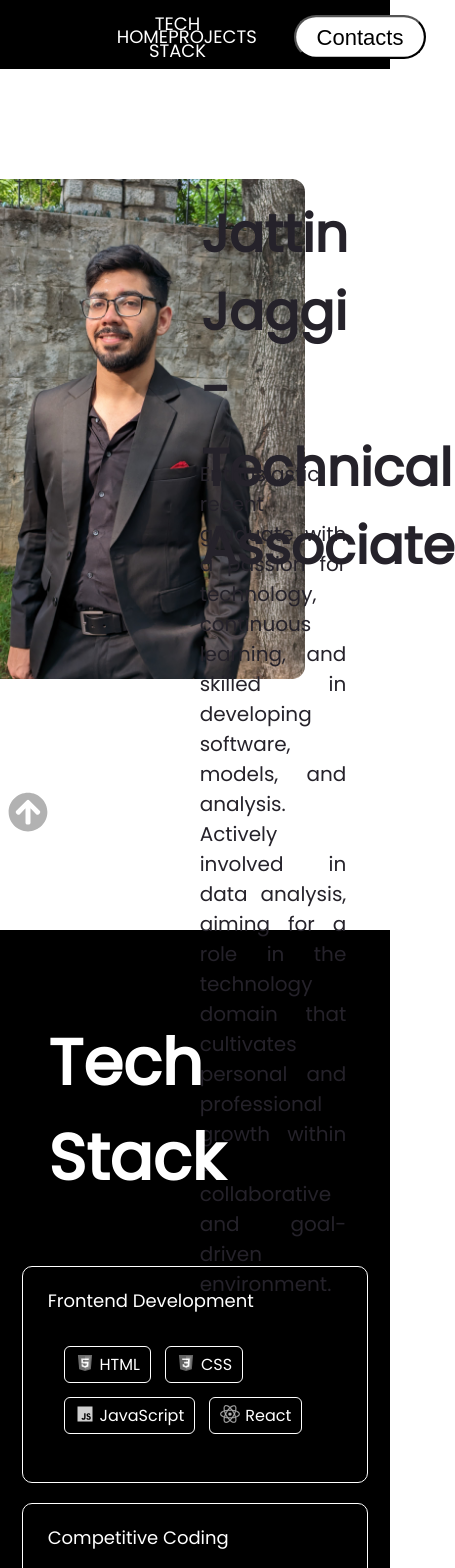
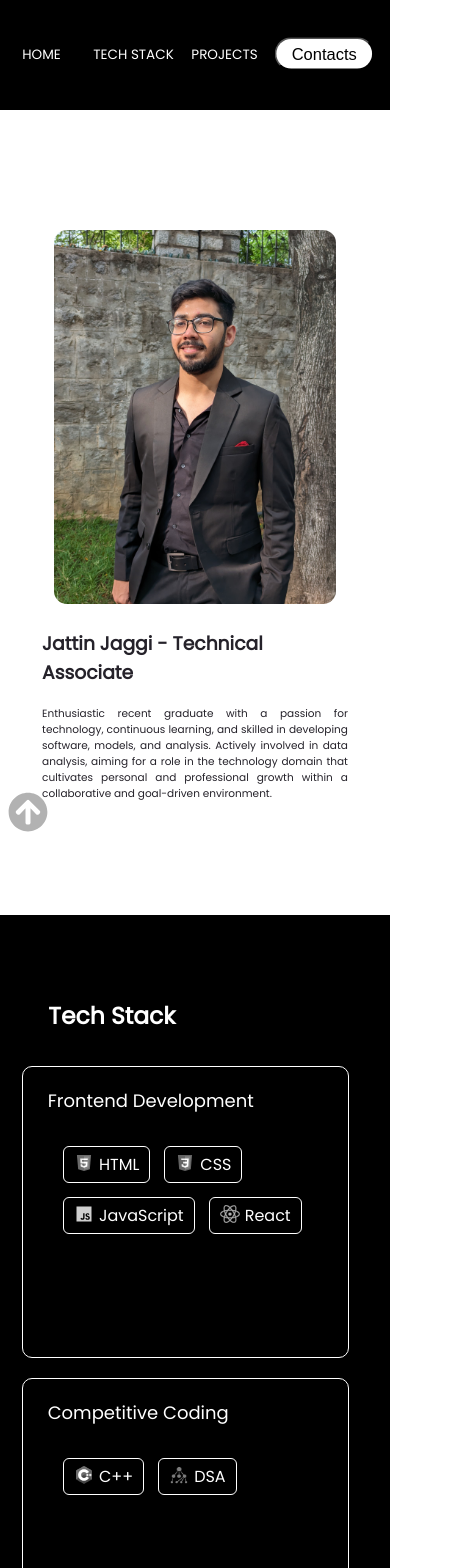
Before and after one commit to J4tt1n/portfolio, a React (Create React App) app: page / in a window 390 px wide. Shown: the top 1568 px of the page, 455 px wide, since content can reach past the window. Built offline with nearby package versions, Linux system fonts and the light colour scheme.

Commit message:
added responsive pages

```diff
--- a/public/index.html
+++ b/public/index.html
@@ -6,7 +6,7 @@
     <link rel="preconnect" href="https://fonts.googleapis.com">
     <link rel="preconnect" href="https://fonts.gstatic.com" crossorigin>
     <link href="https://fonts.googleapis.com/css2?family=Poppins&display=swap" rel="stylesheet">
-    <meta name="viewport" content="width=device-width, initial-scale=1" />
+    <meta name="viewport" content="width=device-width, initial-scale=1.0" />
     <meta name="theme-color" content="#000000" />
     <meta
       name="description"
--- a/src/App.css
+++ b/src/App.css
@@ -1,6 +1,6 @@
-/* ::-webkit-scrollbar {
+::-webkit-scrollbar {
   width: 10px;
-} */
+}
 
 body {
   margin: 0;
@@ -24,17 +24,15 @@ code {
 }
 
 .main-container {
-  padding: 10vh 10vw;
+  padding: 13vh 10vw;
   font-family: 'Poppins', sans-serif;
-  height: 82vh;
+  /* height: 82vh; */
 }
 
 .profile-container {
-
   display:grid;
-  grid-template-columns: 50% 50%;
-  grid-template-rows: 300px 250px;
-
+  grid-template-columns: 40% 60%;
+  grid-template-rows: 250px 300px;
 }
 
 .pp {
@@ -43,6 +41,12 @@ code {
   display: flex;
   justify-content: center;
   align-items: center ;
+}
+
+@media screen and (max-width: 1200px) {
+  .profile-container {
+    grid-template-rows: 300px 250px;
+  }
 }
 
 .name {
@@ -60,15 +64,75 @@ code {
   font-size: 20px;
   text-align: justify;
 }
+@media screen and (min-width: 1200px) {
+  .text {
+    font-size: 20px;
+  }
+}
 
+@media screen and (min-width: 1500px) {
+  .text {
+    font-size: 25px;
+  }
+}
+
+@media screen and (min-width: 2000px) {
+  .text {
+    font-size: 28px;
+  }
+}
 .textbutton {
   margin: 3vh 1vw;
 }
 
 .photo {
-  width: 375px;
-  height: 500px;
+  max-width: 95%;
+  max-height: 95%;
   border-radius: 13px;
+}
+
+
+@media screen and (max-width: 860px) {
+  .main-container {
+    padding: 13vh 5vw;
+  }
+
+  .profile-container {
+    grid-template-rows: auto auto;
+  }
+  .name {
+    font-size:2.4vw;
+  }
+  .text {
+    font-size:2.7vw;
+  }
+
+}
+
+@media screen and (max-width: 600px) {
+  .main-container {
+    padding: 13vh 10vw;
+    /* height: 110vh; */
+  }
+  .profile-container {
+    grid-template-columns: 100%;
+    grid-template-rows: auto auto auto;
+  }
+
+  .pp {
+    grid-column: 1/2;
+    grid-row: 1/2;
+  }
+  .name {
+    grid-column: 1/2;
+    grid-row: 2/3;
+    margin: 1%;
+  }
+  .text {
+    grid-column: 1/2;
+    grid-row: 3/4;
+    margin: 1%;
+  }
 }
 
 .button {
@@ -186,8 +250,16 @@ code {
 .container {
   display: grid;
   grid-template-columns: 25% 25% 25% 25%;
-  grid-template-rows: 56vh;
+  grid-template-rows: auto;
   font-size: 16px;
+}
+
+.main-container-4 {
+  padding: 8vh 3vw;
+  font-family: 'Poppins', sans-serif;
+  background-color: black;
+  color: white;
+  /* height: 92vh; */
 }
 
 .project-1 {
@@ -207,18 +279,21 @@ code {
 }
 
 .project-title {
-  font-size: 19px;
+  font-size: 1.3vw;
   height: 13vh;
 }
 
 .project-date {
   text-align: right;
+  font-size: 1.25vw;
 }
 
 
 .project-content {
-  font-size: 16px;
+  font-size: 1.06vw;
   text-align: justify;
+  max-width: 45vh;
+  margin-bottom: 3vw;
 }
 
 .project-extra {
@@ -229,16 +304,152 @@ code {
   left: 2vw;
 }
 
+.project-card-content {
+  height: auto;
+  overflow: hidden;
+}
+
 .project-extra:hover {
   text-decoration: underline;
 }
 
+@media screen and (max-width: 1200px) {
+  /* .main-container-4 {
+    height: 140vh;
+  } */
+
+  .container {
+    grid-template-columns: 50% 50%;
+    grid-template-rows: auto auto;
+  }
+
+  .project-1 {
+    grid-column: 1/2;
+    grid-row: 1/2;
+
+  }
+
+  .project-2 {
+    grid-column: 2/3;
+    grid-row: 1/2;
+  }
+
+  .project-3 {
+    grid-column: 1/2;
+    grid-row: 2/3;
+  }
+
+  .project-4 {
+    grid-column: 2/3;
+    grid-row: 2/3;
+  }
+  .project-card-content {
+    display: grid;
+    grid-template-columns: 60% 40%;
+    grid-template-rows: 35% 65%;
+  }
+  .project-title {
+    grid-column: 1/2;
+    grid-row: 1/2;
+    font-size: max(1.8vw, 16px);
+  }
+  .project-date {
+    grid-column: 2/3;
+    grid-row: 1/2;
+    font-size: 1.6vw;
+  }
+
+  .project-content {
+    grid-column: 1/3;
+    grid-row: 2/3;
+    max-width: none;
+    font-size: max(1.5vw, 13px);
+    padding-top: 1vw;
+  }
+
+  .card {
+    margin: 2vh 1.5vw;
+    padding: 3vh 2.5vw;
+  }
+}
+
+@media screen and (max-width: 600px) {
+  /* .main-container-4 {
+    height: 160vh;
+  } */
+
+  .container {
+    grid-template-columns: 100%;
+    grid-template-rows: auto auto auto auto;
+
+  }
+
+  .project-1 {
+    grid-column: 1/2;
+    grid-row: 1/2;
+
+  }
+
+  .project-2 {
+    grid-column: 1/2;
+    grid-row: 2/3;
+  }
+
+  .project-3 {
+    grid-column: 1/2;
+    grid-row: 3/4;
+  }
+
+  .project-4 {
+    grid-column: 1/2;
+    grid-row: 4/5;
+  }
+
+  .project-card-content {
+    display: grid;
+    grid-template-columns: 60% 40%;
+    grid-template-rows: 35% 65%;
+    overflow: hidden;
+    height: auto;
+    margin-bottom: 3vw;
+    gap: 2vw;
+  }
+  .project-title {
+    grid-column: 1/2;
+    grid-row: 1/2;
+    font-size: 14.5px;
+    height: auto;
+  }
+  .project-date {
+    grid-column: 2/3;
+    grid-row: 1/2;
+    font-size: 14px;
+    height: auto;
+  }
+
+  .project-content {
+    grid-column: 1/3;
+    grid-row: 2/3;
+    max-width: none;
+    font-size: 12px;
+    padding-top: 1vw;
+    height: auto;
+    margin-bottom: 5vw;
+  }
+
+  .card {
+    margin: 2vh 1.5vw;
+    padding: 3vh 2.5vw;
+  }
+}
+
 .navbar-content {
-  display:grid;
-  grid-template-columns: 30% 10% 10% 10% 20% 20%;
+  display: grid;
+  grid-template-columns: 25% repeat(3, max(120px, 10%)) 15% minmax(120px, 20%);
   grid-template-rows: 50px;
-  padding: 3% 5% 2% 5%;
+  padding: 30px 5% 20px 5%;
 }
+
 
 .navbar-1, .navbar-2, .navbar-3 {
   display: flex;
@@ -246,12 +457,13 @@ code {
   cursor: pointer;
   justify-content: center;
   font-size: 18px;
+  width: 120px;
 }
 
 .navbar-1:hover, .navbar-2:hover, .navbar-3:hover {
     border-radius: 30px;
     text-shadow: 0px 0px 6px 4px rgba(255,255,255,0.7);
-    transform: scale(1.4);
+    transform: scale(1.2);
 }
 
 .navbar-1 {
@@ -274,10 +486,15 @@ code {
   position: relative;
 }
 
+.contact-container {
+  position: absolute;
+}
+
 
 .navbar-container {
   background-color: black;
   color: white;
+  height: 110px;
 }
 
 
@@ -337,9 +554,53 @@ code {
   cursor: pointer;
 }
 
+@media screen and (max-width: 860px) {
+  .navbar-content {
+    grid-template-columns: 5% repeat(3, 20%) 10% 20% 5%;
+  }
+}
+
+@media screen and (max-width: 600px) {
+  .navbar-content {
+    grid-template-columns: repeat(4, 24%);
+    padding: 30px 1% 20px 1%;
+    transform: scaleY(0.75);
+  }
+
+  .navbar-1 {
+    grid-column: 1/2;
+    transform: scaleX(0.75);
+  }
+
+  .navbar-2 {
+    grid-column: 2/3;
+    transform: scaleX(0.75);
+  }
+
+  .navbar-3 {
+    grid-column: 3/4;
+    transform: scaleX(0.75);
+  }
+
+  .navbar-4 {
+    grid-column: 4/5;
+    transform: scaleX(0.75);
+  }
+
+}
+
+@media screen and (max-width: 420px) {
+  .navbar-1, .navbar-2, .navbar-3 {
+    transform: scaleX(0.75) translateX(-30px);
+  }
+  .navbar-4 {
+    transform: scaleX(0.75) translateX(-15px);
+  }
+}
+
 .hobby-container {
   margin: 5vh 2vw;
-  font-size: 60px;
+  font-size: max(4vw, 55px);
   text-align: justify;
   font-weight: bold;
 }
@@ -352,19 +613,34 @@ code {
 
 .hobby-list-1 {
   grid-column: 1/2;
+  padding: 1rem;
+  display: flex;
+  justify-content: center;
+  align-items: center;
+  flex-direction: column;
 }
 
 .hobby-list-2 {
   grid-column: 2/3;
+  padding: 1rem;
+  display: flex;
+  justify-content: center;
+  align-items: center;
+  flex-direction: column;
 }
 
 .hobby-list-3 {
   grid-column: 3/4;
+  padding: 1rem;
+  display: flex;
+  justify-content: center;
+  align-items: center;
+  flex-direction: column;
 }
 
 .hobby-pic {
-  width: 180px;
-  height: 180px;
+  width: min(100%, 280px);
+  height: auto;
   margin-bottom: 8%;
 }
 
@@ -388,35 +664,111 @@ code {
 .hobby-content {
   font-size: 24px;
 }
+@media screen and (max-width: 720px) {
+  .hobby-container {
+    font-size: min(55px, 7vw);
+  }
+
+  .hobby-names {
+    display: grid;
+    margin: 12% 10%;
+    grid-template-columns: 33% 17% 17% 33%;
+    grid-template-rows: auto auto;
+  }
+
+  .hobby-list-1 {
+    grid-column: 1/3;
+    grid-row: 1/2;
+  }
+
+  .hobby-list-2 {
+    grid-column: 3/5;
+    grid-row: 1/2;
+  }
+
+  .hobby-list-3 {
+    grid-column: 2/4;
+    grid-row: 2/3;
+  }
+  .hobby-pic {
+    width: 85%;
+    height: auto;
+  }
+}
+
+@media screen and (max-width: 380px) {
+  .hobby-content {
+    font-size: min(24px, 7vw);
+  }
+
+}
 
 .name2 {
-  font-size: 32px;
+  font-size: min(32px, 3vw);
   text-align: left;
   margin: 2% 10%;
 
 }
 
 .main-container-2 {
-  padding: 5vh 3vw;
+  padding: 8vh 3vw;
   font-family: 'Poppins', sans-serif;
   background-color: black;
   color: white;
-  height: 92vh;
+  /* height: 92vh; */
 }
+/*
+@media screen and (max-width: 1140px) {
+  .main-container-2 {
+    height: 120vh;
+  }
+}
+
+@media screen and (max-width: 720px) {
+  .main-container-2 {
+    height: 180vh;
+  }
+}
+
+@media screen and (max-width: 430px) {
+  .main-container-2 {
+    height: 220vh;
+  }
+}
+
+@media screen and (max-width: 320px) {
+  .main-container-2 {
+    height: 230vh;
+  }
+} */
+
 
 .techstack-content {
   margin: 0;
   padding: 0;
-  display: flex;
+  display: grid;
   padding: 2% 0;
-  align-items: flex-start;
-  justify-content: flex-start;
-  flex-wrap: wrap;
+  grid-template-columns: 33% 33% 33%;
+  grid-template-rows: auto auto;
+}
+
+@media screen and (max-width: 1140px) {
+  .techstack-content {
+    display: grid;
+    grid-template-columns: 50% 50%;
+    grid-template-rows: auto auto auto;
+  }
+}
+
+@media screen and (max-width: 720px) {
+  .techstack-content {
+    grid-template-columns: 100%;
+    grid-template-rows: auto auto auto auto;
+  }
 }
 
 .display-tech-content {
-  width: 400px;
-  height: 175px;
+  height: 190px;
   padding: 20px 25px;
   border: 1px solid white;
   border-radius: 10px;
@@ -429,6 +781,41 @@ code {
   box-shadow: inset 0 0 4px 1px white, 0 0 4px 1px white;
 }
 
+@media screen and (max-width: 1140px) {
+    .display-tech-content {
+      width: 80%;
+    }
+
+}
+
+@media screen and (max-width: 720px) {
+  .display-tech-content {
+    width: 80%;
+  }
+
+  .techstack-content {
+    padding: 2% 5%;
+  }
+}
+
+@media screen and (max-width: 430px) {
+  .techstack-content {
+    padding: 2% 0;
+  }
+  .display-tech-content {
+    height: 250px;
+    width: 75%;
+  }
+
+}
+
+@media screen and (max-width: 320px) {
+  .display-tech-content {
+    height: 270px;
+    padding-right: 5%;
+  }
+
+}
 .category-name {
   font-size: 18px;
 }
@@ -468,20 +855,37 @@ code {
   border-radius: 6px;
   margin:  0 5px;
   padding: 5px 10px;
-
 }
 
+.main-container3 {
+  padding: 15vh 10vw;
+  font-family: 'Poppins', sans-serif;
+  display: flex;
+  align-items: center;
+  flex-direction: column;
+}
 
 .slider-container {
-  margin: 10% 10vw 1.5vh 10vw;
+  margin: 10% 0 1.5vh 0;
   box-shadow: rgba(0, 0, 0, 0.4) 0px 5px 12px;
   overflow: hidden;
   position: relative;
   border-radius: 10px;
+  max-width: 70%;
 }
 
 .slider-container:hover {
   box-shadow: rgba(0, 0, 0, 0.4) 0px 5px 50px -10px;
+}
+
+@media screen and (max-width: 900px) {
+  .main-container3 {
+    padding: 15vh 15vw;
+  }
+
+  .slider-container {
+    max-width: 100%;
+  }
 }
 
 .slider-head {
@@ -496,18 +900,23 @@ code {
   border: 1px solid #ddd;
 }
 
-
 .slider-grid {
   display: grid;
-  grid-template-columns: 75% 25%;
+  grid-template-columns: 70% 30%;
   margin-top: 15%;
-  font-size: 1.5rem;
+  font-size: min(1.5rem, 2vw);
 }
 
 .item-title {
   font-size: 2.5rem;
   font-weight: bold;
   margin-bottom: 8%;
+}
+
+@media screen and (max-width: 700px) {
+  .item-title {
+    font-size: min(2.5rem, 5vw);
+  }
 }
 
 .item-header, .item-place {
@@ -517,20 +926,22 @@ code {
 
 .item-place {
   font-style: italic;
-  font-size: 120%;
+  font-size: max(1.5vw, 12px);
 }
 
 .item-header {
-  font-size: 24px;
+  font-size: min(24px, max(15px, 2vw));
 }
 
 .item-duration {
   text-align: right;
+  font-size: min(20px, max(14px, 2vw));
 }
 
 .item-desc {
   margin-top: 10px;
   text-align: justify;
+  font-size: max(1.2vw, 12px);
 }
 
 .slider-button {
--- a/src/Components/Projects.js
+++ b/src/Components/Projects.js
@@ -42,7 +42,7 @@ const Projects = () => {
         <ProjectCards  id={project.id} title={project.title} duration={project.duration} description={project.desc} link={project.link}></ProjectCards>
     )
 
-    return <div className='about main-container-2' id='projects'>
+    return <div className='about main-container-4' id='projects'>
         <div>&nbsp;</div>
         <div className='name2'><h2>Take a look at my recent projects</h2></div>
         <div className='projects container'>
--- a/src/Components/Slider.js
+++ b/src/Components/Slider.js
@@ -17,14 +17,13 @@ const Slider = () => {
       header: 'Waste Segregation using Deep Learning',
       place: 'International Journal of Innovative Science and Research Technology',
       desc: <p>The paper introduces an AI-based waste segregation system utilizing Convolution Neural Networks (CNNs) wherein it automatically indetifies the type of waste with a high accuracy of 90.4% with precision of 88% and F1 score of 0.82. <br /> <a href="https://doi.org/10.5281/zenodo.10243786">https://doi.org/10.5281/zenodo.10243786</a></p>
-
     },
     {
       title: 'Internship #2',
       header: 'Salesforce Associate Intern',
       duration: 'May \'22 - July \'22',
       place: 'Aekot Consulting',
-      desc: 'Making highly interactive and user-friendly lightning web components on Salesforce. Implementing dynamic data integration, enabling real-time retrieval and display of information from the Salesforce database on the web pages. Learning about Salesforce basics, Apex Testing, Lightning Web Components, etc. on Trailhead. hello ',
+      desc: 'Making highly interactive and user-friendly lightning web components on Salesforce. Implementing dynamic data integration, enabling real-time retrieval and display of information from the Salesforce database on the web pages. Learning about Salesforce basics, Apex Testing, Lightning Web Components, etc. on Trailhead.',
     }
   ];
 
@@ -42,7 +41,7 @@ const Slider = () => {
   };
 
   return (
-    <div className='main-container'>
+    <div className='main-container3'>
       <div className='slider-container'>
         <div className='slider-head' style={{ transform: `translateX(-${activeItem * 100}%)` }}>
           {items.map((item, index) => (
```
Also changed, not shown: src/Components/TechStack.js (+5 -5 lines).
